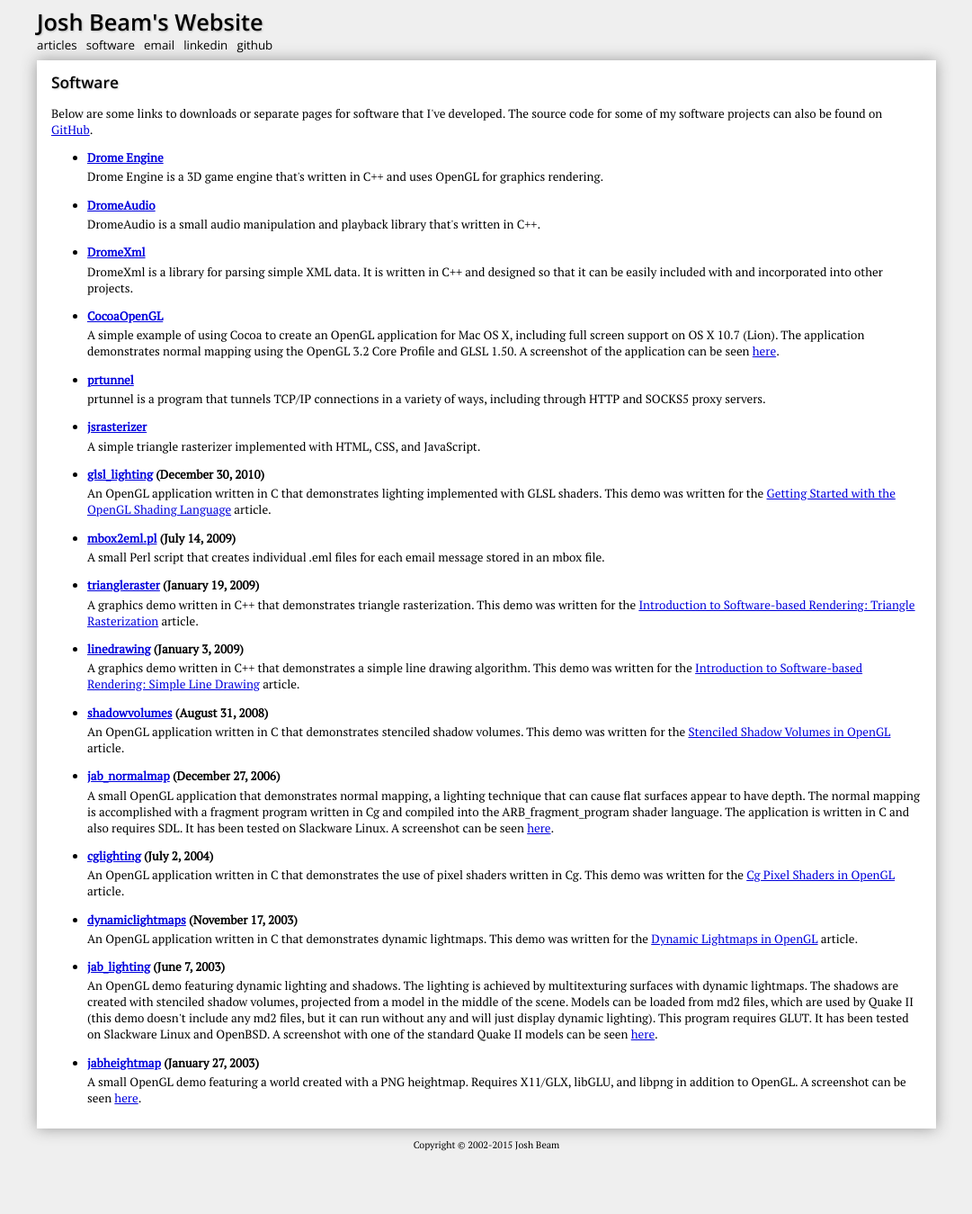
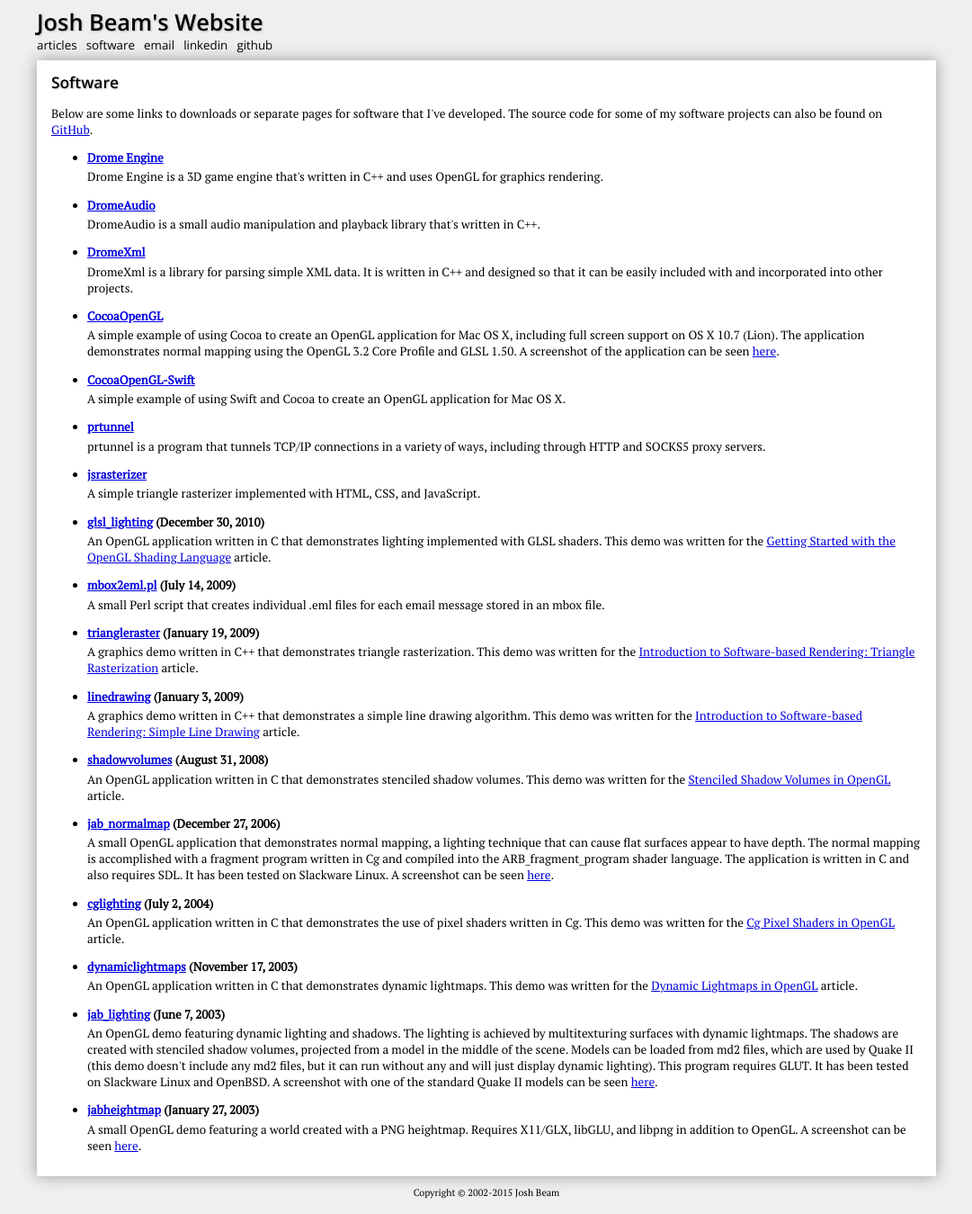
Before and after one commit to joshb/joshb.github.io, a Jekyll site: the page built from software/index.html, in a window 1280 px wide. Shown: the whole page at 90% size, without its empty margins (99-1180 px from the left). Built offline with Jekyll 4.4.1, drawn with Linux system fonts in a browser that asks for light colours; before the commit the page ends 1296 px from its top, so only the background shows below that.

Commit message:
Add CocoaOpenGL-Swift to the software page.

```diff
--- a/software/index.html
+++ b/software/index.html
@@ -24,6 +24,11 @@ title: Software
         <li>
             <strong><a href="https://github.com/joshb/CocoaOpenGL">CocoaOpenGL</a></strong>
             <p>A simple example of using Cocoa to create an OpenGL application for Mac OS X, including full screen support on OS X 10.7 (Lion). The application demonstrates normal mapping using the OpenGL 3.2 Core Profile and GLSL 1.50. A screenshot of the application can be seen <a href="screenshots/CocoaOpenGL.png">here</a>.</p>
+        </li>
+
+        <li>
+            <strong><a href="https://github.com/joshb/CocoaOpenGL-Swift">CocoaOpenGL-Swift</a></strong>
+            <p>A simple example of using Swift and Cocoa to create an OpenGL application for Mac OS X.</p>
         </li>
 
         <li>
```
